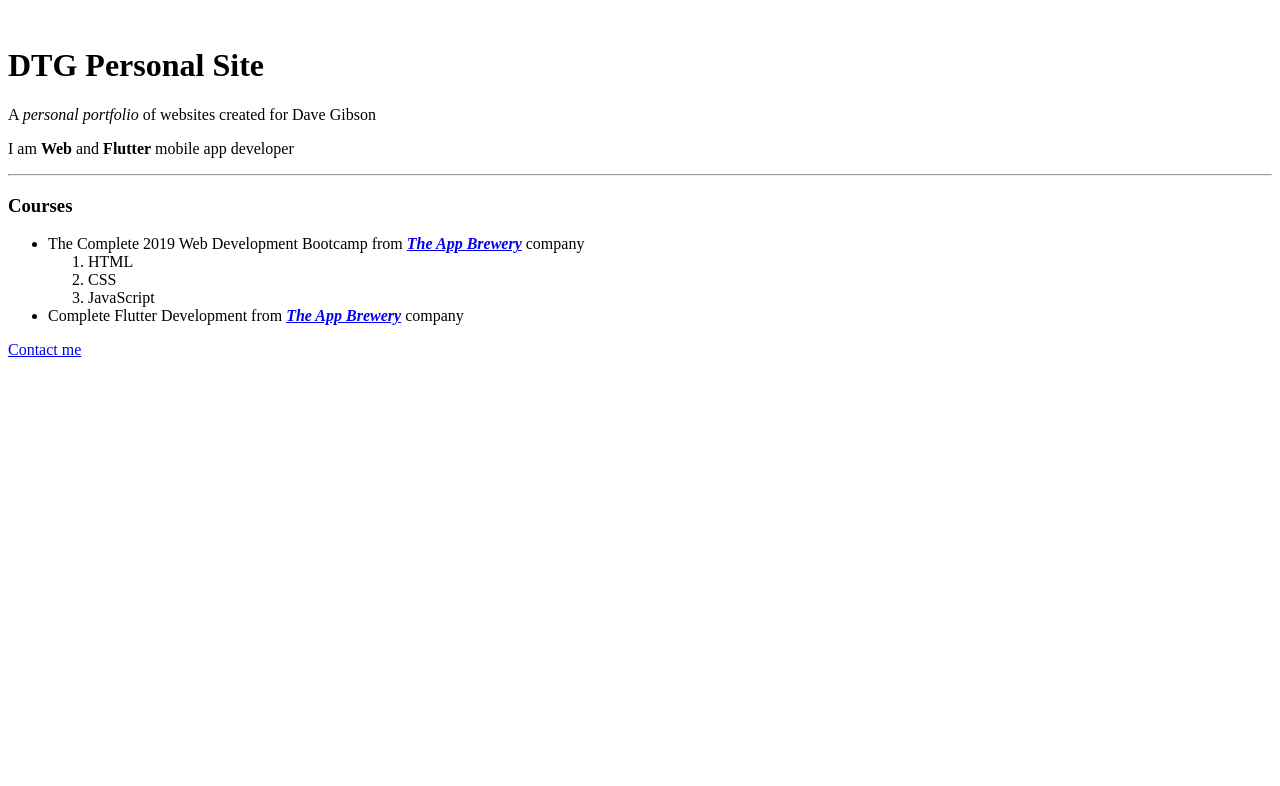
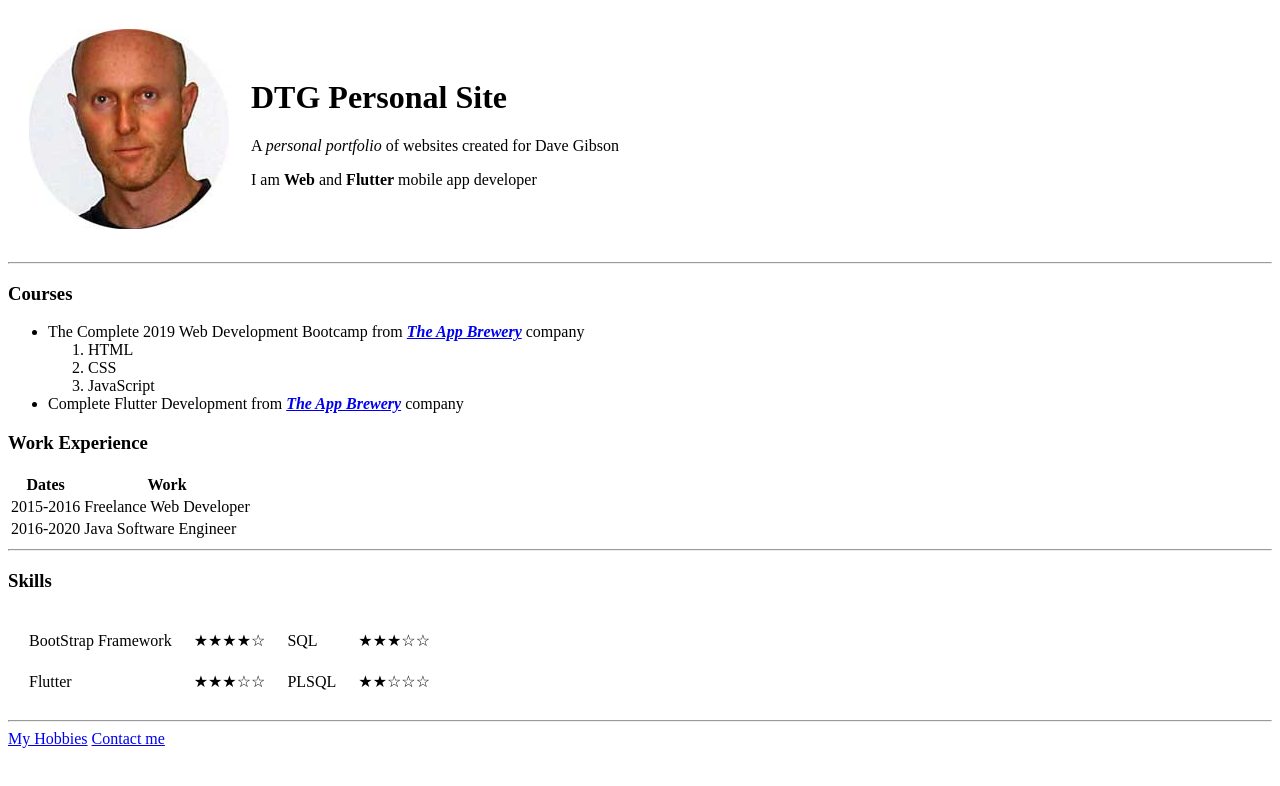
Before and after one commit to skintfred/HTML_Person_Site, a plain HTML site: page index.html in a window 1280 px wide. Drawn offline with Linux system fonts and the light colour scheme.

Commit message:
Added tables and star images

```diff
--- a/index.html
+++ b/index.html
@@ -1,14 +1,19 @@
 <!DOCTYPE html>
 <html lang="en" dir="ltr">
+
 <head>
   <meta charset="utf-8">
   <title>DTG dev</title>
 </head>
+
 <body>
-    <img src="" alt="">
-    <h1>DTG Personal Site</h1>
+  <table cellspacing="20">
+    <td><img src="images/skintfred_image_oval.jpg" alt="skintfred profile image"></td>
+    <td>  <h1>DTG Personal Site</h1>
       <p>A <em>personal portfolio</em> of websites created for Dave Gibson</p>
-    <p>I am <strong>Web</strong> and <strong>Flutter</strong> mobile app developer</p>
+      <p>I am <strong>Web</strong> and <strong>Flutter</strong> mobile app developer</p></td>
+  </table>
+
   <hr>
   <h3>Courses</h3>
   <ul>
@@ -21,6 +26,46 @@
     <li>Complete Flutter Development from <a href="https://www.appbrewery.co/"><strong><em>The App Brewery</em></strong></a> company</li>
   </ul>
 
+  <h3>Work Experience</h3>
+
+  <table>
+    <thead>
+      <tr>
+        <th>Dates</th>
+        <th>Work</th>
+      </tr>
+    </thead>
+    <tbody>
+      <tr>
+        <td>2015-2016</td>
+        <td>Freelance Web Developer</td>
+      </tr>
+      <tr>
+        <td>2016-2020</td>
+        <td>Java Software Engineer</td>
+      </tr>
+    </tbody>
+  </table>
+  <hr>
+<h3>Skills</h3>
+<table cellspacing="20">
+  <tr>
+    <td>BootStrap Framework</td>
+    <td>★★★★☆</td>
+    <td>SQL</td>
+    <td>★★★☆☆</td>
+  </tr>
+  <tr>
+    <td>Flutter</td>
+    <td>★★★☆☆</td>
+    <td>PLSQL</td>
+    <td>★★☆☆☆</td>
+  </tr>
+
+</table>
+  <hr>
+  <a href="hobbies.html">My Hobbies</a>
   <a href="contact.html">Contact me</a>
 </body>
+
 </html>
```
Also changed, not shown: images/skintfred_image_oval.jpg (added). Lines whose indentation alone changed are shown as unchanged.
